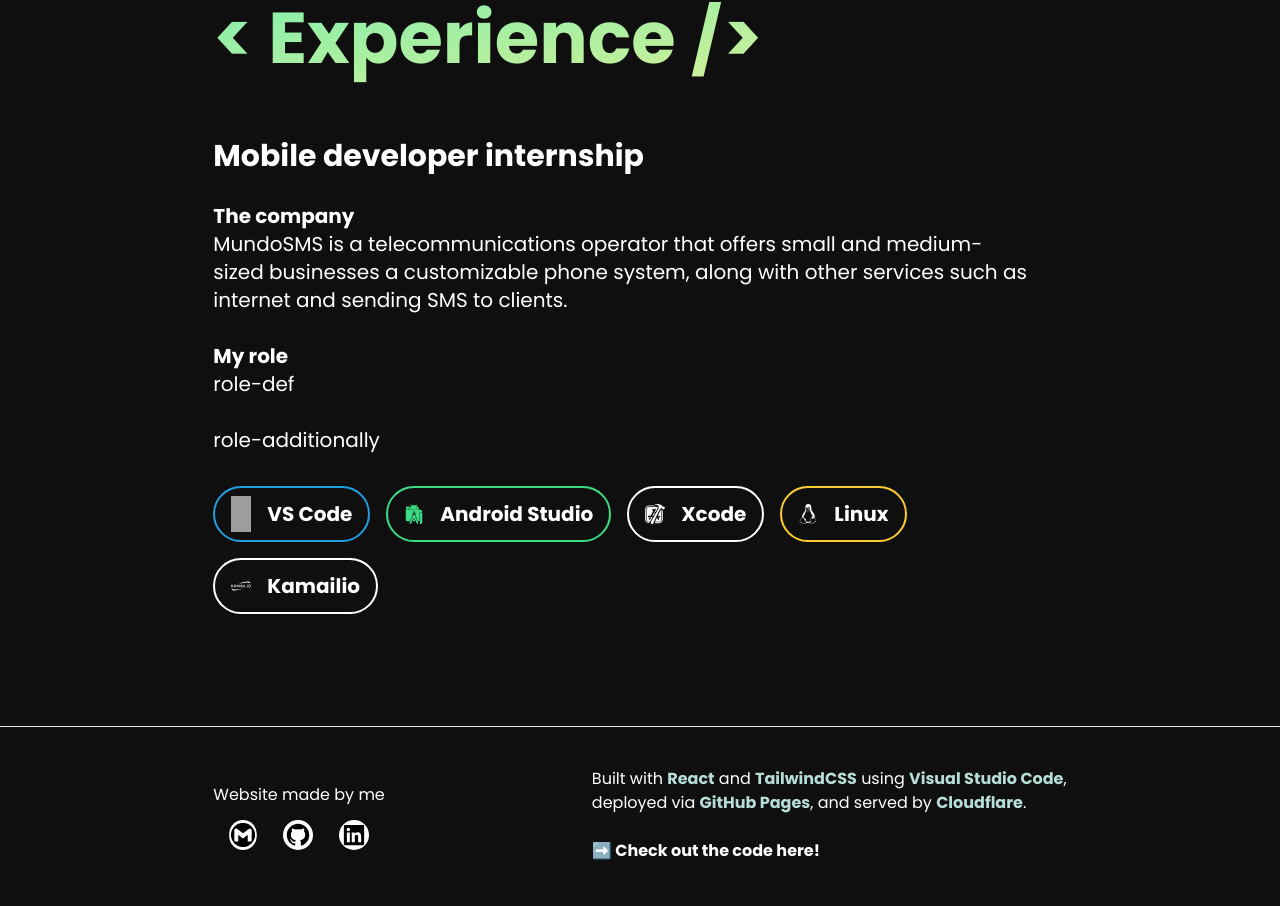
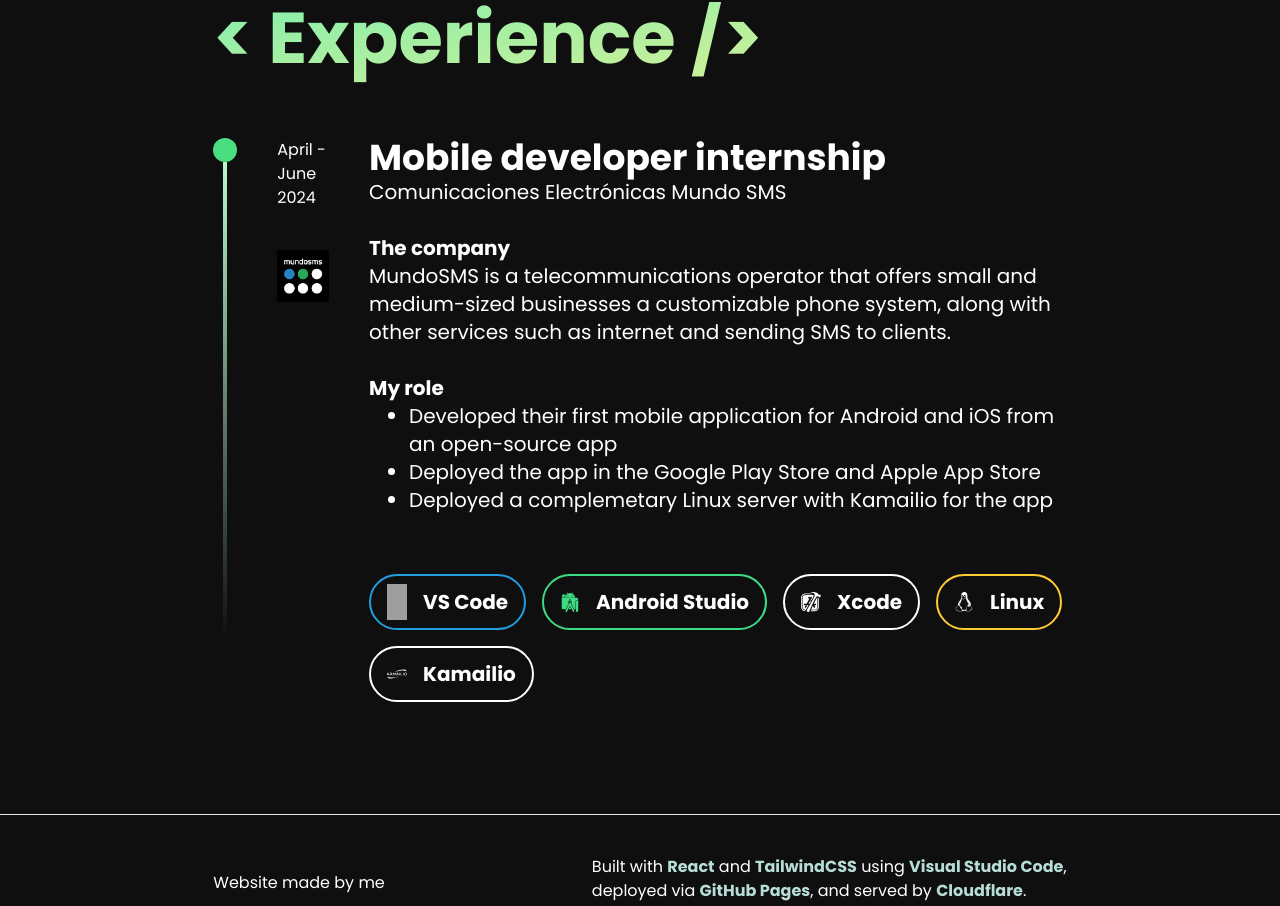
Before and after one commit to AngelZhang159/portfolio-web, a React (Vite) app: page / in a window 1280 px wide. Shown: the part 1938-2844 px from the top of the page. Built offline with nearby package versions, Linux system fonts and the light colour scheme; grey boxes are pictures that could not be loaded.

Commit message:
Modify text

```diff
--- a/src/components/main/sections/Experience.jsx
+++ b/src/components/main/sections/Experience.jsx
@@ -13,10 +13,21 @@
 				{t('experience')}
 			</SectionTitle>
 
+			<div className="inline-flex">
+				<div className="flex flex-col items-center">
+					<div className="bg-green-400 w-6 h-6 rounded-full"></div>
+					<div className="w-1 h-4/5 bg-gradient-to-b from-green-200 to-transparent"></div>
+				</div>
+
+				<div className="flex-col flex items-center px-10">
+					<p>April - June 2024</p>
+					<img src="/images/mundo-sms-logo.webp" alt="" className="w-36 pt-10" />
+				</div>
+
 				<div className="text-xl max-w-prose">
 
-
-				<p className="text-3xl"><b>{t('mobile-developer-internship')}</b></p>
+					<p className="text-4xl"><b>{t('mobile-developer-internship')}</b></p>
+					<p>Comunicaciones Electrónicas Mundo SMS</p>
 					<br />
 					<b>
 						{t('the-company')}
@@ -28,17 +39,17 @@
 					<b>
 						{t('my-role')}
 					</b>
-				<p>
-					{t('role-def')}
-				</p>
+					<ul className="list-disc pl-10">
+						<li>{t('first-app')}</li>
+						<li>{t('deployed-app')}</li>
+						<li>{t('deployed-server')}</li>
+					</ul>
 					<br />
-				<p>
-					{t('role-additionally')}
-				</p>
 
 					<BadgeGroup badges={badges} />
 
 				</div>
+			</div>
 		</SectionFrame>
 	)
 }
```
Lines whose indentation alone changed are shown as unchanged.
